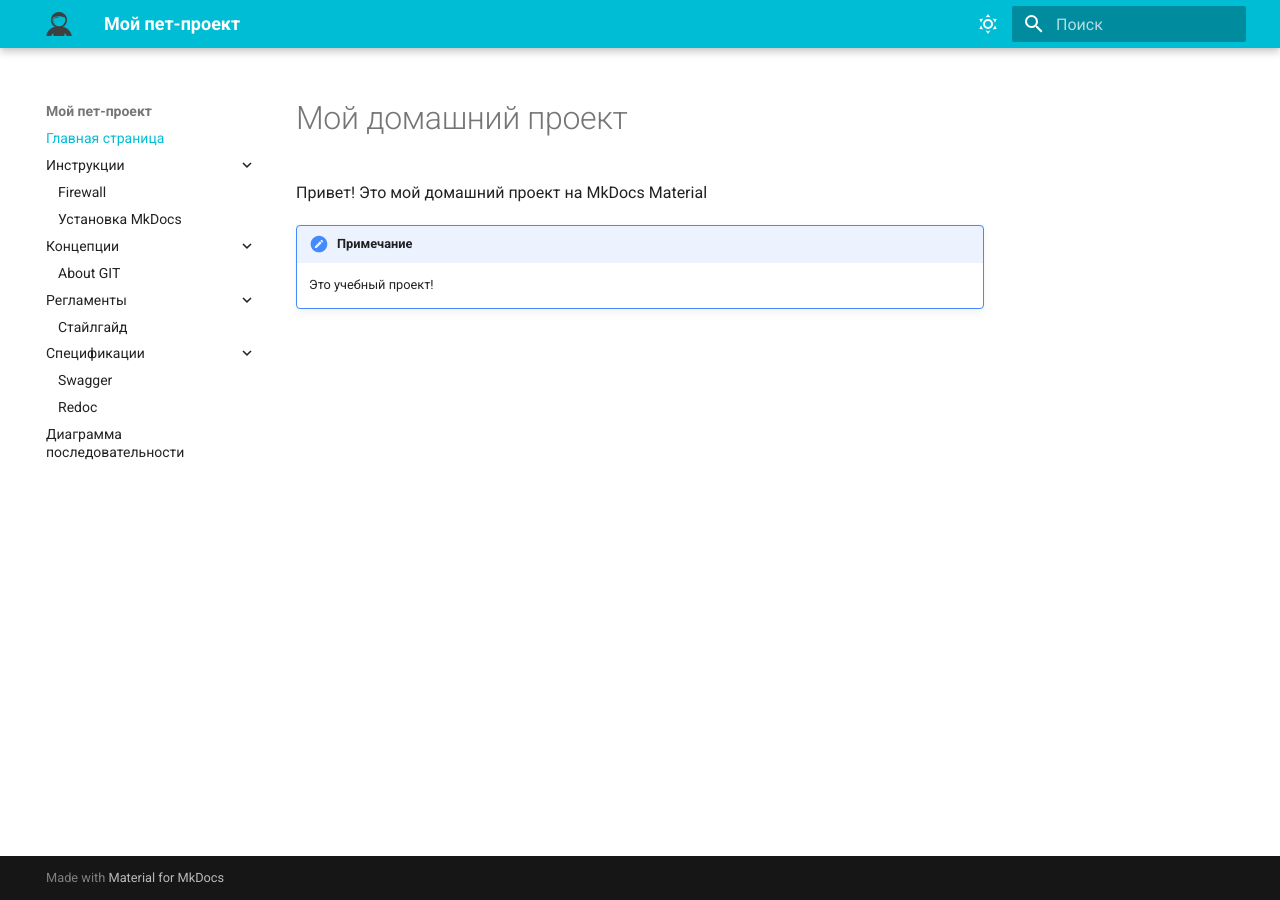
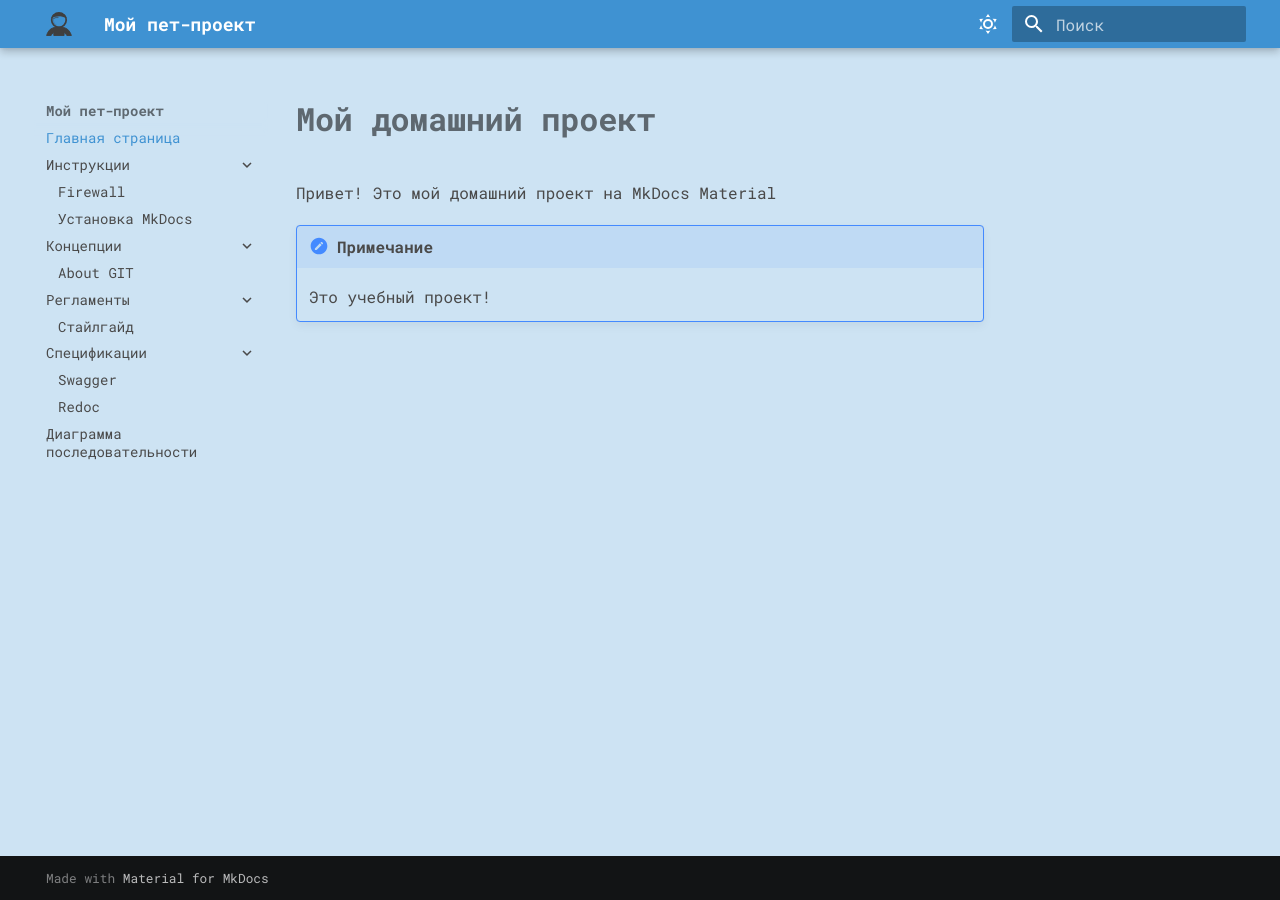
Before and after one commit to novillero/pet-project, an MkDocs documentation site: the page built from docs/index.md, in a window 1280 px wide. Built offline with MkDocs 1.6.1 and Material for MkDocs 9.7.7, drawn with Linux system fonts in a browser that asks for light colours.

Commit message:
настройка стилей

```diff
--- /dev/null
+++ b/docs/stylesheets/extra.css
@@ -0,0 +1,23 @@
+[data-md-color-scheme="default"] {
+  --md-primary-fg-color: #3F92D2;
+  --md-accent-fg-color: #0B62A4;
+  --md-default-bg-color: #cde3f3;
+  --md-default-fg-color: #4a4a4a;
+}
+
+[data-md-color-scheme="slate"] {
+  --md-primary-fg-color: #3F92D2;
+  --md-accent-fg-color: #0B62A4;
+  --md-default-bg-color: #043E6B;
+  --md-default-fg-color: #ffffff;
+  --md-code-bg-color: #0B62A4;
+  --md-code-fg-color: #cfcfcf;
+}
+
+.md-content h1, .md-content h2, .md-content h3, .md-content h4 {
+    font-weight: 600;
+}
+
+p {
+    font-size: 16px;
+}
--- a/mkdocs.yml
+++ b/mkdocs.yml
@@ -5,7 +5,7 @@ theme:
   name: material
   logo: images/logo.svg
   font:
-    text: Roboto
+    text: Roboto Mono
     code: Roboto Mono
   language: ru
   palette:
@@ -87,3 +87,6 @@ plugins:
   - redoc-tag
   - plantuml:
       puml_url: https://www.plantuml.com/plantuml/
+
+extra_css:
+  - stylesheets/extra.css
```
